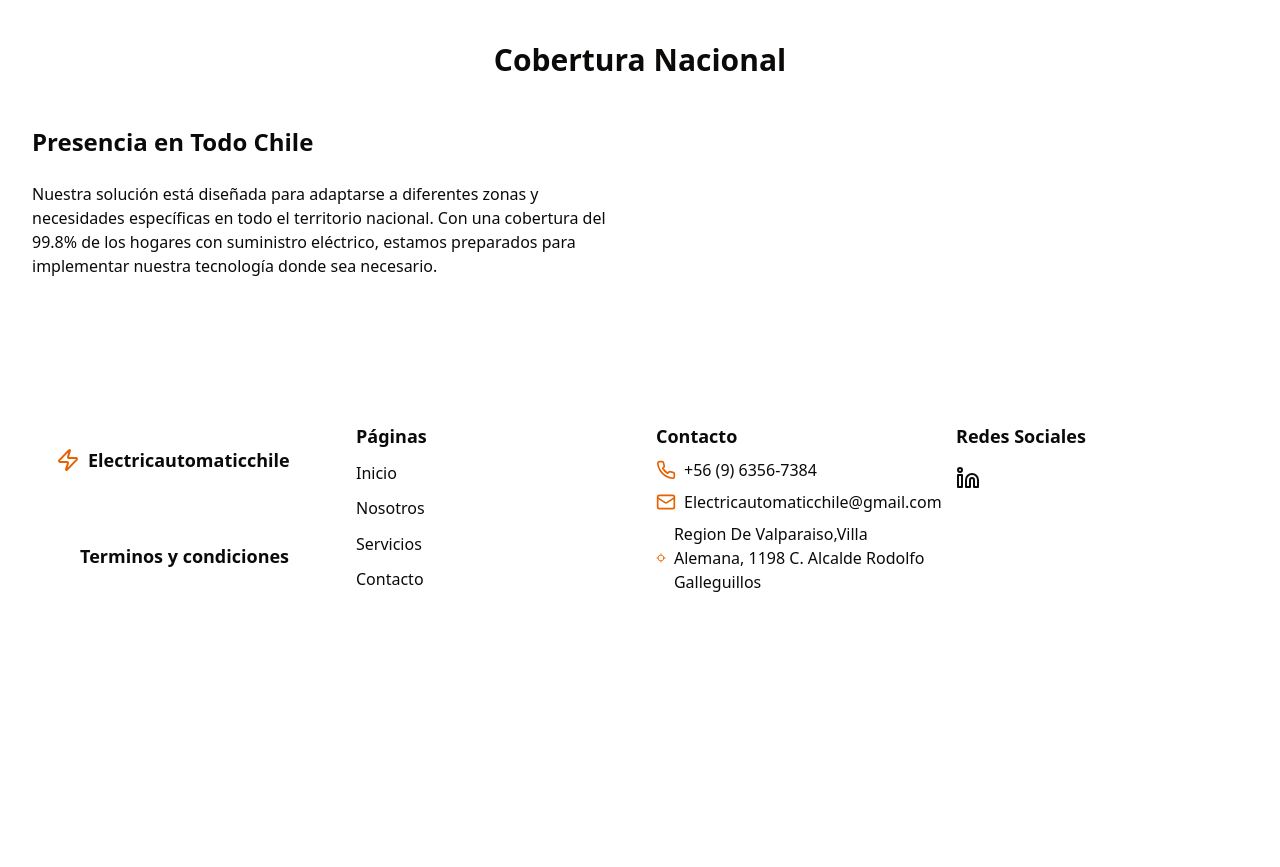
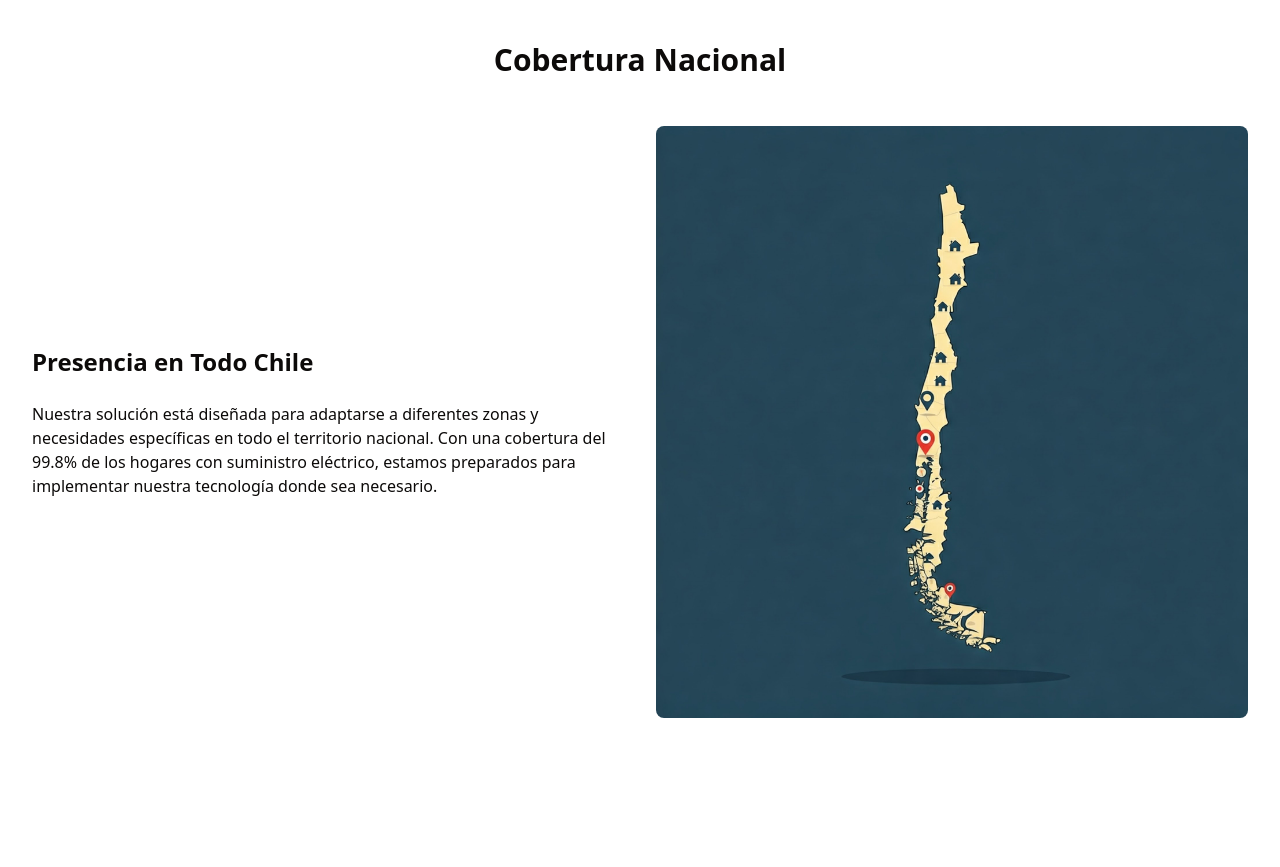
Before and after one commit to electricautomaticchile/electricautomaticchile, a Next.js app: page /acercade in a window 1280 px wide. Shown: the part 1920-2787 px from the top of the page. Before the commit the page ends 2562 px from the top, so only its background shows below. Built offline with nearby package versions, Linux system fonts and the light colour scheme; no server answers.

Commit message:
Se agrego imagen a corbertura y los width correspondiente

```diff
--- a/app/acercade/page.tsx
+++ b/app/acercade/page.tsx
@@ -1,6 +1,7 @@
 import { Target, Lightbulb, Users, Map, CheckCircle, BarChart, Telescope } from 'lucide-react'
 import { Card, CardContent, CardHeader, CardTitle } from "@/components/ui/card"
-import { Button } from "@/components/ui/button"
+import Image from 'next/image';
+import cobertura from "@/public/corbetura.jpg"
 
 export default function AcercaDePage() {
   return (
@@ -149,7 +150,15 @@ export default function AcercaDePage() {
                   hogares con suministro eléctrico, estamos preparados para implementar nuestra
                   tecnología donde sea necesario.
                 </p>
-
+              </div>
+              <div className="flex justify-center">
+                <Image
+                  src={cobertura.src}
+                  alt="Imagen de cobertura nacional"
+                  className="w-full rounded-lg"
+                  width={500}
+                  height={300}
+                />
               </div>
             </div>
           </div>
--- a/components/nosotros/nosotros.tsx
+++ b/components/nosotros/nosotros.tsx
@@ -33,6 +33,8 @@ export default function Component() {
             src={test.src}
             alt="Dashboard de control eléctrico"
             className="rounded-lg shadow-2xl"
+            width={500}
+            height={300}
           />
         </div>
       </section>
```
Also changed, not shown: public/corbetura.jpg (added).
